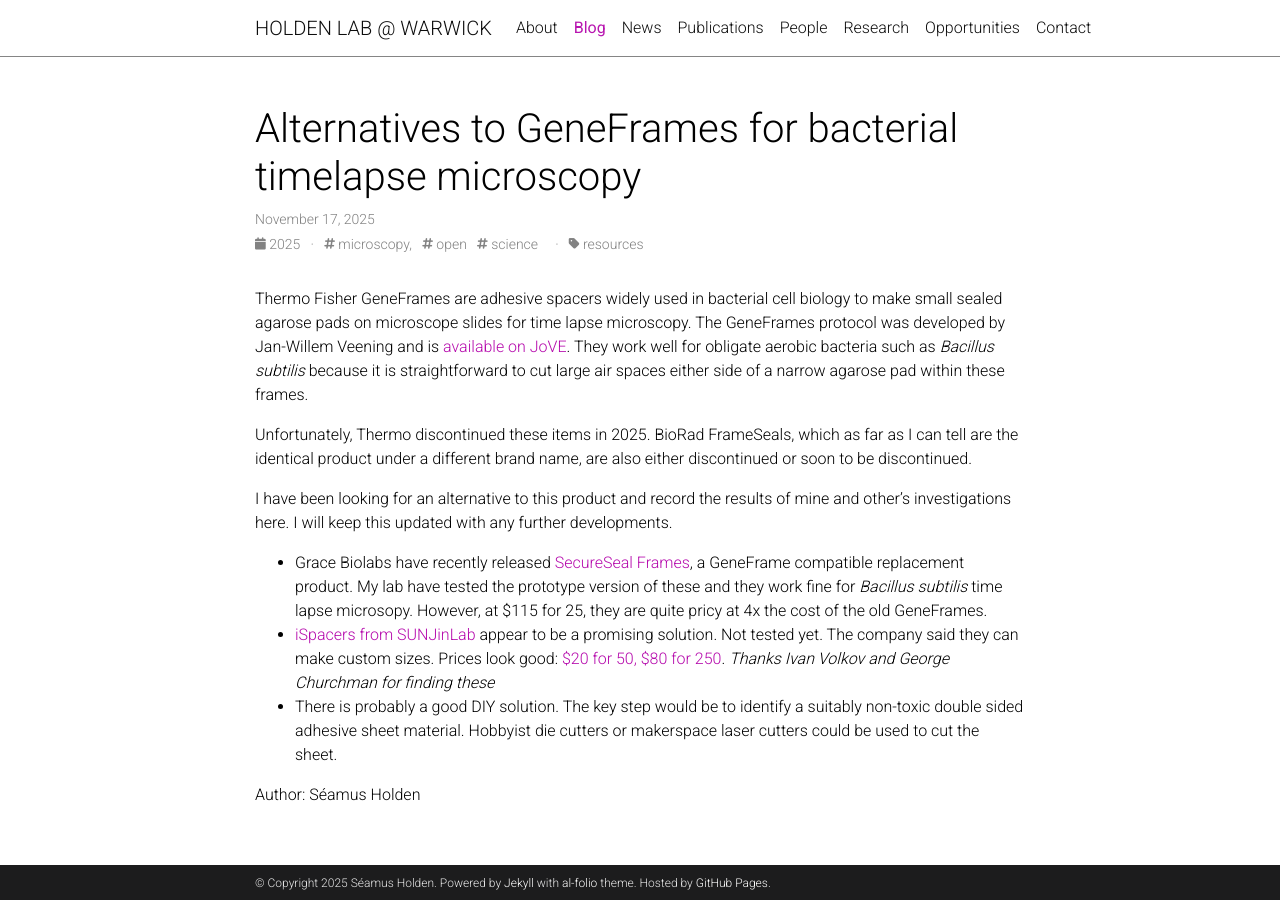
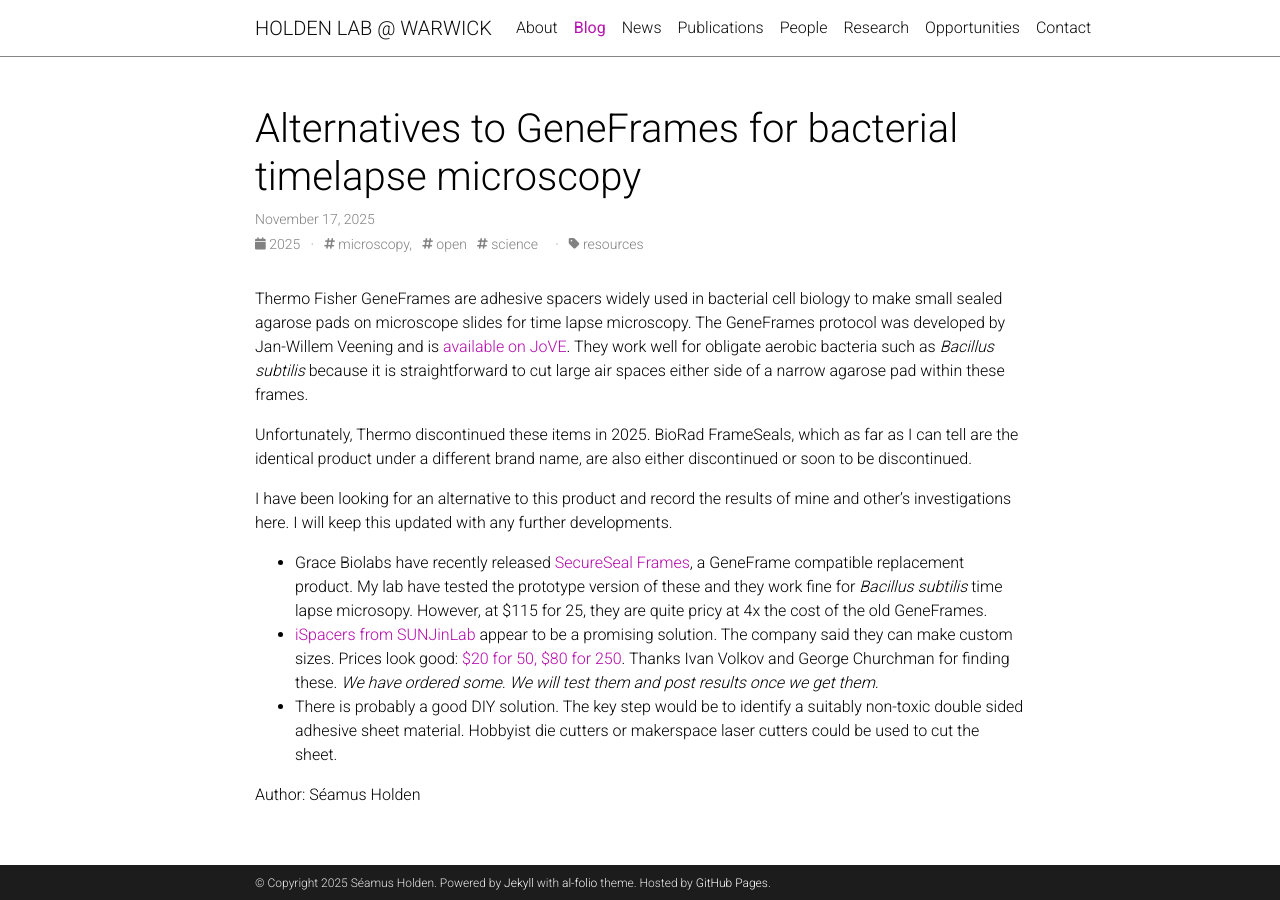
Before and after one commit to HoldenLab/holdenlab.github.io, a Jekyll site: the page built from _posts/2025-11-17-GeneFrames-bacterial-timelapse.md, in a window 1280 px wide. Built offline with Jekyll 4.4.1, drawn with Linux system fonts in a browser that asks for light colours; comment, search, counter and statistics services are not loaded; a style sheet for code colours, icons or effects is not loaded.

Commit message:
Update 2025-11-17-GeneFrames-bacterial-timelapse.md

```diff
--- a/_posts/2025-11-17-GeneFrames-bacterial-timelapse.md
+++ b/_posts/2025-11-17-GeneFrames-bacterial-timelapse.md
@@ -13,7 +13,7 @@
 I have been looking for an alternative to this product and record the results of mine and other's investigations here. I will keep this updated with any further developments.
 
 - Grace Biolabs have recently released [SecureSeal Frames](https://gracebio.com/product/secureseal-frame-620103/), a GeneFrame compatible replacement product. My lab have tested the prototype version of these and they work fine for *Bacillus subtilis* time lapse microsopy. However, at $115 for 25, they are quite pricy at 4x the cost of the old GeneFrames.
-- [iSpacers from SUNJinLab](https://www.sunjinlab.com/ispacer-selection-guide/) appear to be a promising solution. Not tested yet. The company said they can make custom sizes. Prices look good: [$20 for 50, $80 for 250](https://www.sunjinlab.com/product/ispacer-0-25mm/). *Thanks Ivan Volkov and George Churchman for finding these*
+- [iSpacers from SUNJinLab](https://www.sunjinlab.com/ispacer-selection-guide/) appear to be a promising solution. The company said they can make custom sizes. Prices look good: [$20 for 50, $80 for 250](https://www.sunjinlab.com/product/ispacer-0-25mm/). Thanks Ivan Volkov and George Churchman for finding these. *We have ordered some. We will test them and post results once we get them.*
 - There is probably a good DIY solution. The key step would be to identify a suitably non-toxic double sided adhesive sheet material. Hobbyist die cutters or makerspace laser cutters could be used to cut the sheet.
 
 
```
